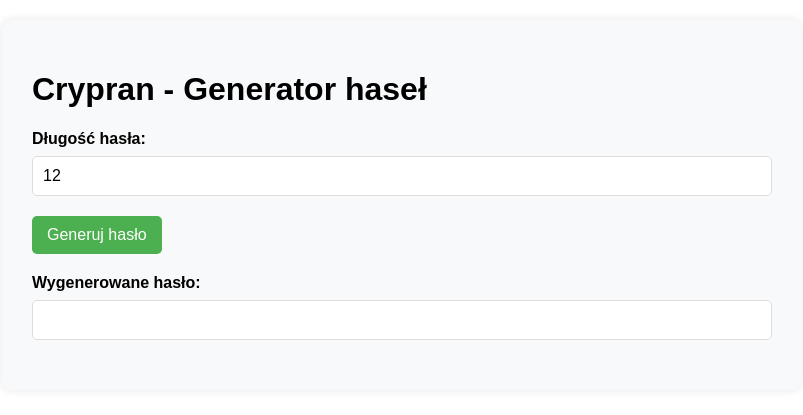
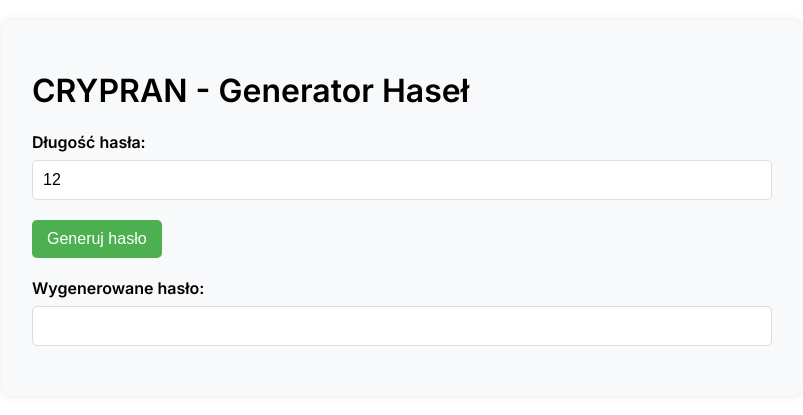
Before and after one commit to Wojciech-Szoldra/crypran_web_app, a Flask app: page / in a window 1280 px wide. Shown: the top 415 px of the page, without its empty margins (238-1041 px from the left). Run offline with Flask 3, Linux system fonts and the light colour scheme; some libraries are stand-ins or nearby versions.

Commit message:
New global font

```diff
--- a/templates/layout.html
+++ b/templates/layout.html
@@ -7,8 +7,9 @@
     <script src="https://cdnjs.cloudflare.com/ajax/libs/font-awesome/6.1.1/js/all.min.js"></script>
     <script src="https://cdnjs.cloudflare.com/ajax/libs/jquery/3.6.0/jquery.min.js"></script>
     <style>
+        @import url('https://fonts.googleapis.com/css2?family=Inter:wght@400;500;600&display=swap');
         body {
-            font-family: Arial, sans-serif;
+            font-family: Inter, sans-serif;
             max-width: 800px;
             margin: 0 auto;
             padding: 20px;
@@ -86,7 +87,7 @@
 </head>
 <body>
     <div class="container">
-        <h1>Crypran - Generator haseł</h1>
+        <h1>CRYPRAN - Generator Haseł</h1>
 
         <div class="flash-messages">
             {% with messages = get_flashed_messages(with_categories=true) %}
```
